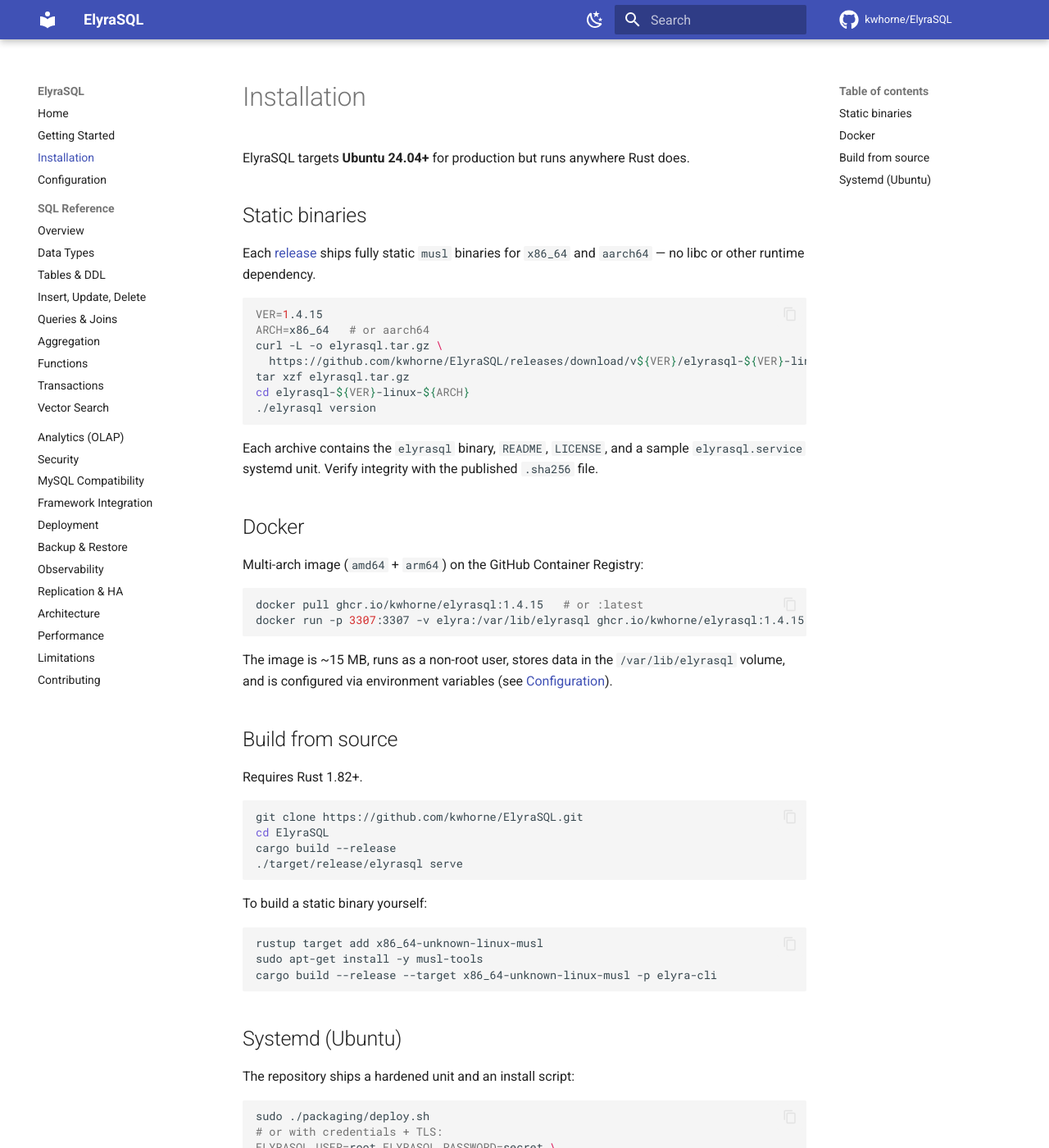
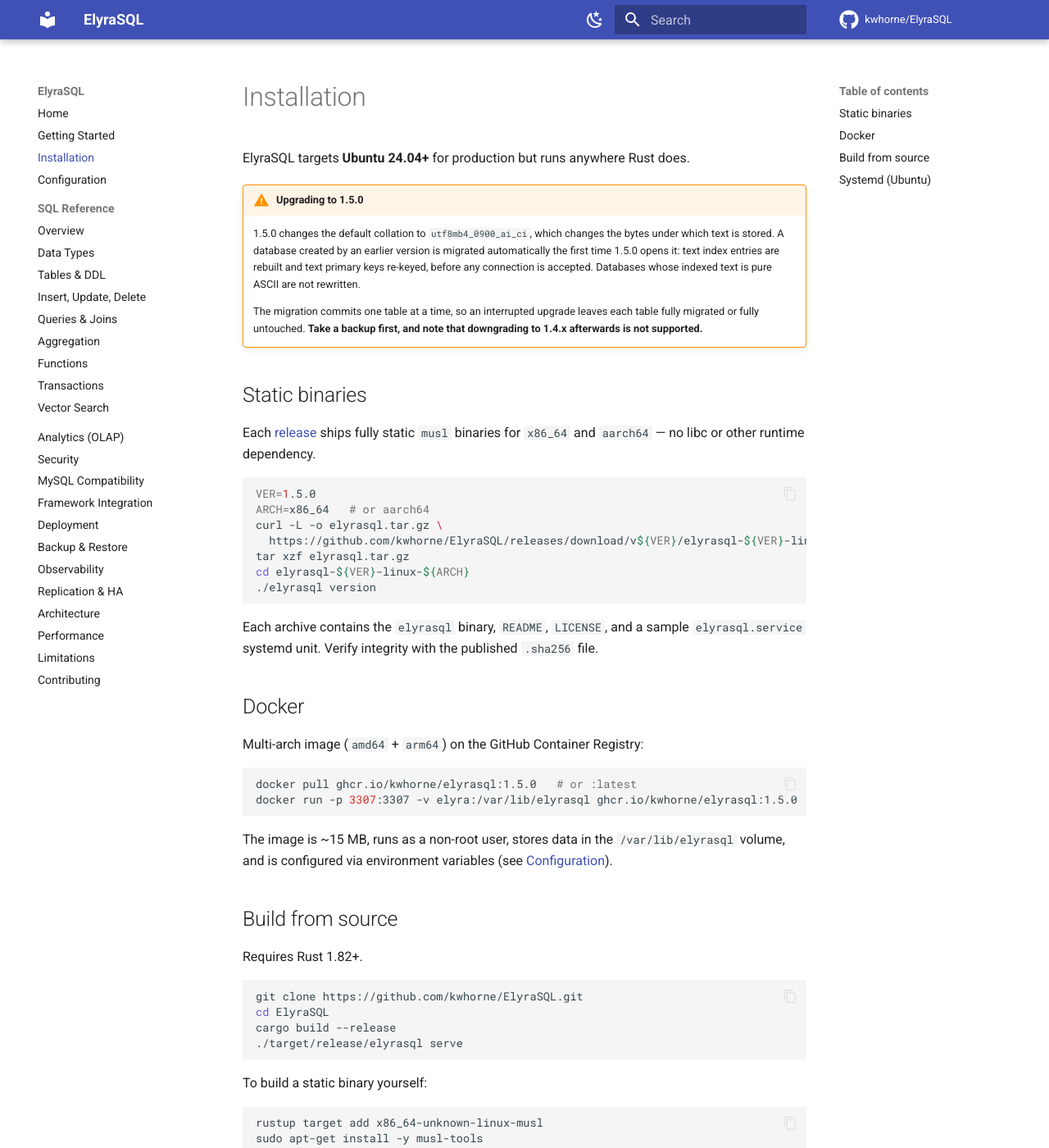
Before and after one commit to kwhorne/ElyraSQL, an MkDocs documentation site: the page built from docs/installation.md, in a window 1280 px wide and 1400 px high. Shown: the whole window at 82% size. Built offline with MkDocs 1.6.1 and Material for MkDocs 9.7.7, drawn with Linux system fonts in a browser that asks for light colours; comment, search, counter and statistics services are not loaded.

Commit message:
release: 1.5.0
Default collation becomes MySQL's utf8mb4_0900_ai_ci (ESQL-44) and comma cross joins
stream instead of materialising (ESQL-39). A minor rather than patch bump: both change
observable behaviour, and the collation change rewrites on-disk keys.

The threshold sweep against MySQL 8.4 now passes with an empty allowlist - all 51
queries at 15 row counts byte-identical. Every previously tolerated divergence is gone.

Docs updated for the behaviour change rather than just the version string: a new
character-set/collation section in mysql-compatibility.md and docs/sql/ddl.md stating
what folds and what does not, and an upgrade warning in installation.md covering the
automatic migration, the one-table-at-a-time commit, and that downgrading to 1.4.x is
not supported.

Merged the two ### Changed sections that promoting [Unreleased] would otherwise have
left duplicated, and ordered entries with the wrong-results change first.

````diff
--- a/Cargo.toml
+++ b/Cargo.toml
@@ -15,7 +15,7 @@
 exclude = ["fuzz"]
 
 [workspace.package]
-version = "1.4.15"
+version = "1.5.0"
 edition = "2021"
 rust-version = "1.82"
 license = "MIT"
--- a/docs/installation.md
+++ b/docs/installation.md
@@ -1,6 +1,18 @@
 # Installation
 
 ElyraSQL targets **Ubuntu 24.04+** for production but runs anywhere Rust does.
+
+!!! warning "Upgrading to 1.5.0"
+
+    1.5.0 changes the default collation to `utf8mb4_0900_ai_ci`, which changes the
+    bytes under which text is stored. A database created by an earlier version is
+    migrated automatically the first time 1.5.0 opens it: text index entries are
+    rebuilt and text primary keys re-keyed, before any connection is accepted.
+    Databases whose indexed text is pure ASCII are not rewritten.
+
+    The migration commits one table at a time, so an interrupted upgrade leaves each
+    table fully migrated or fully untouched. **Take a backup first, and note that
+    downgrading to 1.4.x afterwards is not supported.**
 
 ## Static binaries
 
@@ -9,7 +21,7 @@
 dependency.
 
 ```bash
-VER=1.4.15
+VER=1.5.0
 ARCH=x86_64   # or aarch64
 curl -L -o elyrasql.tar.gz \
   https://github.com/kwhorne/ElyraSQL/releases/download/v${VER}/elyrasql-${VER}-linux-${ARCH}.tar.gz
@@ -27,8 +39,8 @@
 Multi-arch image (`amd64` + `arm64`) on the GitHub Container Registry:
 
 ```bash
-docker pull ghcr.io/kwhorne/elyrasql:1.4.15   # or :latest
-docker run -p 3307:3307 -v elyra:/var/lib/elyrasql ghcr.io/kwhorne/elyrasql:1.4.15
+docker pull ghcr.io/kwhorne/elyrasql:1.5.0   # or :latest
+docker run -p 3307:3307 -v elyra:/var/lib/elyrasql ghcr.io/kwhorne/elyrasql:1.5.0
 ```
 
 The image is ~15 MB, runs as a non-root user, stores data in the
````
Also changed, not shown: CHANGELOG.md (+31 -14 lines), README.md (+7 -6 lines), docs/deployment.md (+2 -2 lines), docs/mysql-compatibility.md (+18 -1 lines), 2 other files.
